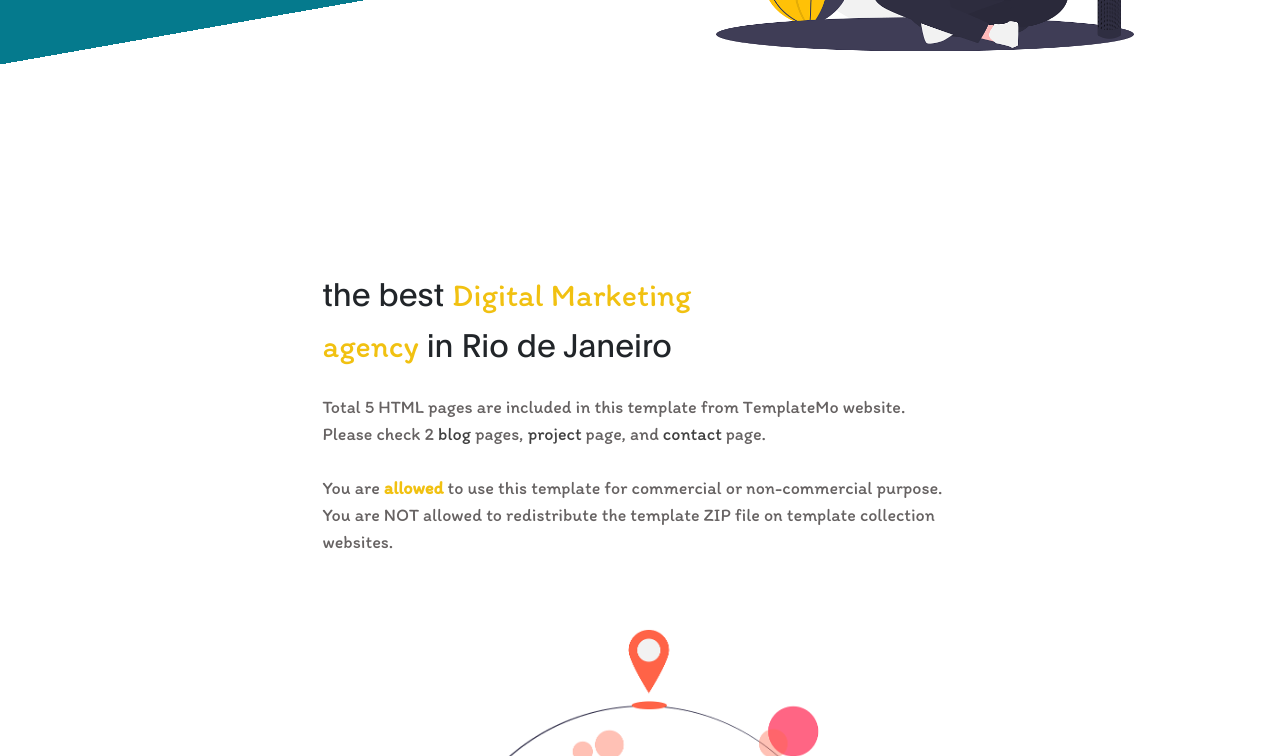
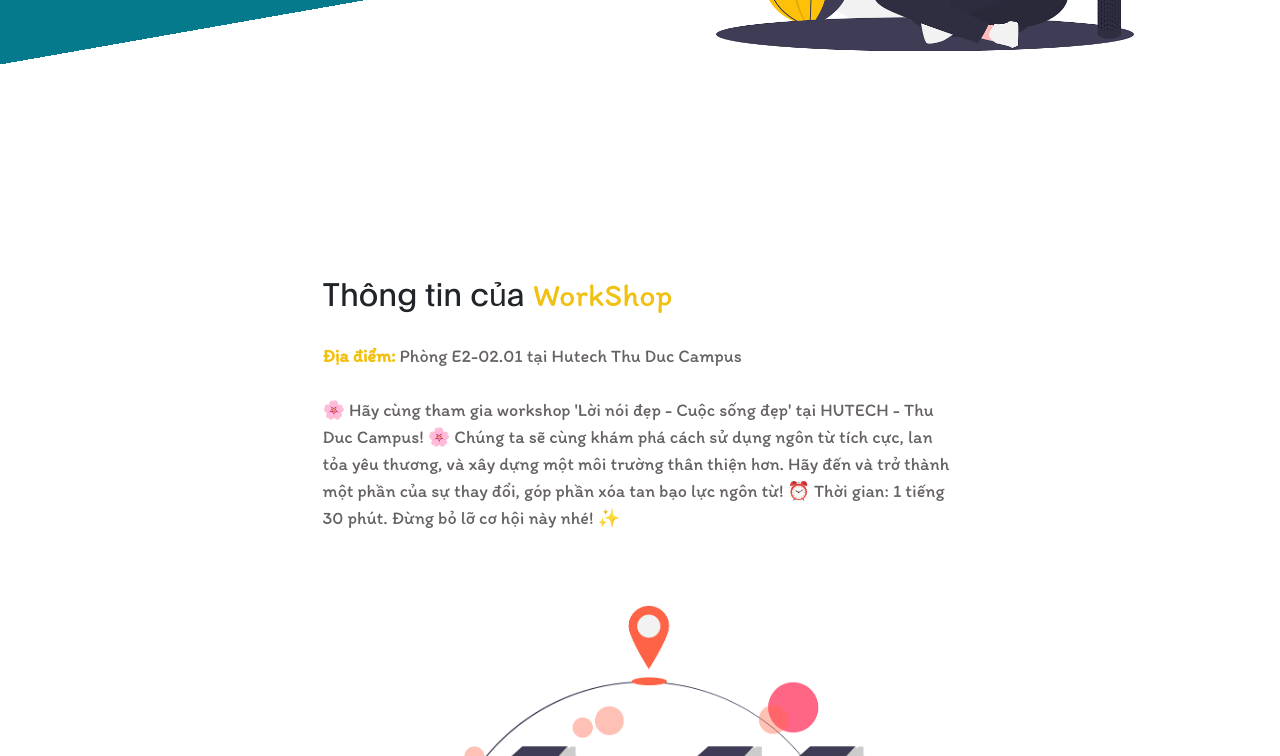
Before and after one commit to khenh1907hm/PCBLNT, a plain HTML site: page index.html in a window 1280 px wide. Shown: the part 577-1333 px from the top of the page. Drawn offline with Linux system fonts and the light colour scheme.

Commit message:
done home page

```diff
--- a/index.html
+++ b/index.html
@@ -95,10 +95,10 @@
                     <div class="col-lg-7 mx-auto col-md-10 col-12">
                          <div class="about-info">
 
-                              <h2 class="mb-4" data-aos="fade-up">the best <strong>Digital Marketing agency</strong> in Rio de Janeiro</h2>
+                              <h2 class="mb-4" data-aos="fade-up">Thông tin của <strong>WorkShop</strong></h2>
 
-                              <p class="mb-0" data-aos="fade-up">Total 5 HTML pages are included in this template from TemplateMo website. Please check 2 <a href="blog.html">blog</a> pages, <a href="project-detail.html">project</a> page, and <a href="contact.html">contact</a> page.
-                              <br><br>You are <strong>allowed</strong> to use this template for commercial or non-commercial purpose. You are NOT allowed to redistribute the template ZIP file on template collection websites.</p>
+                              <p class="mb-0" data-aos="fade-up"><strong>Địa điểm:</strong> Phòng E2-02.01 tại Hutech Thu Duc Campus
+                              <br><br>🌸 Hãy cùng tham gia workshop 'Lời nói đẹp - Cuộc sống đẹp' tại HUTECH - Thu Duc Campus! 🌸 Chúng ta sẽ cùng khám phá cách sử dụng ngôn từ tích cực, lan tỏa yêu thương, và xây dựng một môi trường thân thiện hơn. Hãy đến và trở thành một phần của sự thay đổi, góp phần xóa tan bạo lực ngôn từ! ⏰ Thời gian: 1 tiếng 30 phút. Đừng bỏ lỡ cơ hội này nhé! ✨</p>
                          </div>
 
                          <div class="about-image" data-aos="fade-up" data-aos-delay="200">
```
Also changed, not shown: contact.html (+2 -1 lines).
